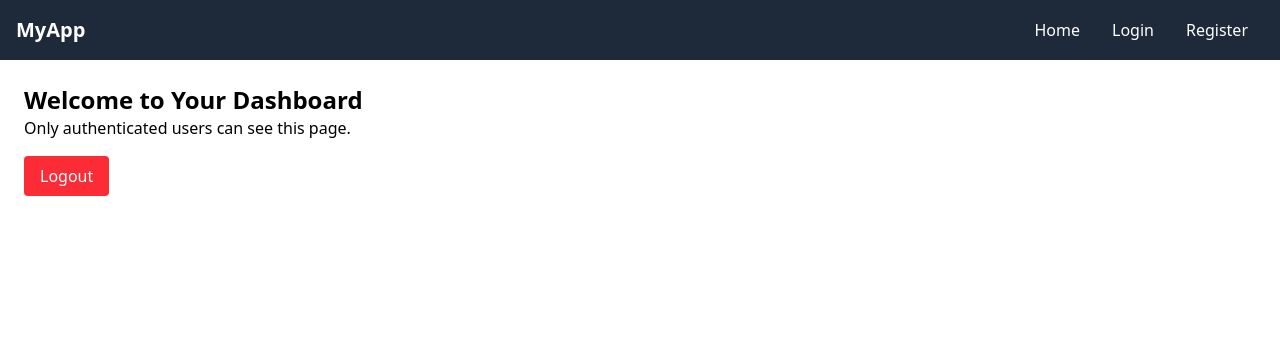
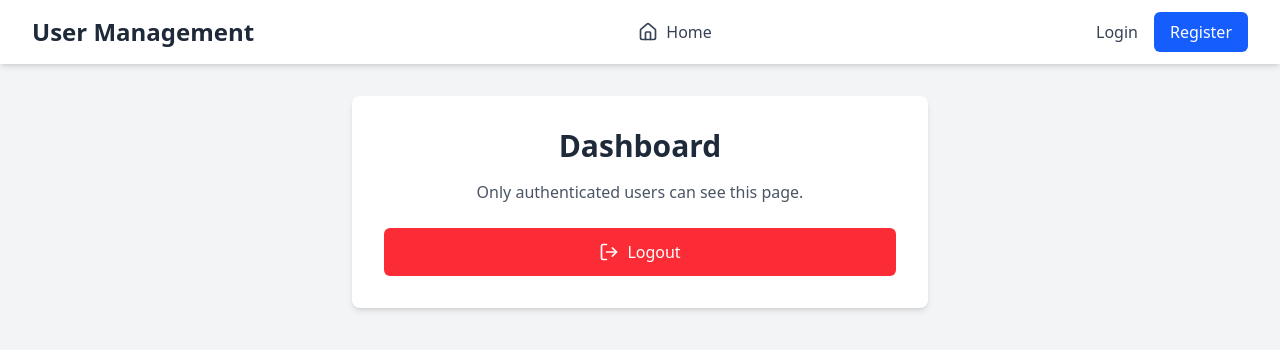
Before and after one commit to Sam-Waithaka/siq_frontend, a React (Vite) app: page /dashboard in a window 1280 px wide. Shown: the top 350 px of the page. Built offline with nearby package versions, Linux system fonts and the light colour scheme.

Commit message:
Redirect to dashboard after login

```diff
--- a/index.html
+++ b/index.html
@@ -5,7 +5,7 @@
     <link rel="icon" type="image/svg+xml" href="/vite.svg" />
     <link href="/src/styles.css" rel="stylesheet">
     <meta name="viewport" content="width=device-width, initial-scale=1.0" />
-    <title>Vite + React</title>
+    <title>User Management</title>
   </head>
   <body>
     <div id="root"></div>
--- a/package.json
+++ b/package.json
@@ -12,6 +12,7 @@
   "dependencies": {
     "@tailwindcss/vite": "^4.0.16",
     "axios": "^1.8.4",
+    "lucide-react": "^0.484.0",
     "react": "^19.0.0",
     "react-dom": "^19.0.0",
     "react-hook-form": "^7.54.2",
--- a/src/components/Navbar.jsx
+++ b/src/components/Navbar.jsx
@@ -1,26 +1,69 @@
 import { Link } from "react-router-dom";
+import { useState } from "react";
+import { Home, User, LogOut, Menu } from "lucide-react";
 import LogoutButton from "./LogoutButton";
 
 const Navbar = () => {
-  const isAuthenticated = !!localStorage.getItem("access_token"); // ✅ Check auth status
+  const isAuthenticated = !!localStorage.getItem("access_token");
+  const [menuOpen, setMenuOpen] = useState(false);
 
   return (
-    <nav className="bg-gray-800 text-white p-4 flex justify-between items-center">
-      <h1 className="text-xl font-bold">MyApp</h1>
-      <div>
-        <Link to="/" className="px-4 hover:text-gray-300">Home</Link>
-        {isAuthenticated ? (
-          <>
-            <Link to="/profile" className="px-4 hover:text-gray-300">Profile</Link>
-            <LogoutButton /> {/* ✅ Show Logout if logged in */}
-          </>
-        ) : (
-          <>
-            <Link to="/login" className="px-4 hover:text-gray-300">Login</Link>
-            <Link to="/register" className="px-4 hover:text-gray-300">Register</Link>
-          </>
-        )}
+    <nav className="bg-white shadow-md sticky top-0 z-50">
+      <div className="max-w-7xl mx-auto px-4 sm:px-6 lg:px-8">
+        <div className="flex justify-between h-16 items-center">
+          {/* Logo */}
+          <Link to="/" className="text-2xl font-bold text-gray-800">
+           User Management
+          </Link>
+
+          {/* Desktop Menu */}
+          <div className="hidden md:flex space-x-6">
+            <Link to="/" className="text-gray-700 hover:text-blue-600 flex items-center">
+              <Home className="mr-2" size={20} /> Home
+            </Link>
+            {isAuthenticated && (
+              <Link to="/profile" className="text-gray-700 hover:text-blue-600 flex items-center">
+                <User className="mr-2" size={20} /> Profile
+              </Link>
+            )}
+          </div>
+
+          {/* Auth Controls */}
+          <div className="hidden md:flex items-center space-x-4">
+            {isAuthenticated ? (
+              <LogoutButton />
+            ) : (
+              <>
+                <Link to="/login" className="text-gray-700 hover:text-blue-600">Login</Link>
+                <Link to="/register" className="text-white bg-blue-600 px-4 py-2 rounded-md hover:bg-blue-700">
+                  Register
+                </Link>
+              </>
+            )}
+          </div>
+
+          {/* Mobile Menu Button */}
+          <button onClick={() => setMenuOpen(!menuOpen)} className="md:hidden text-gray-700">
+            <Menu size={24} />
+          </button>
+        </div>
       </div>
+
+      {/* Mobile Menu */}
+      {menuOpen && (
+        <div className="md:hidden bg-white shadow-md p-4">
+          <Link to="/" className="block text-gray-700 py-2">Home</Link>
+          {isAuthenticated && <Link to="/profile" className="block text-gray-700 py-2">Profile</Link>}
+          {isAuthenticated ? (
+            <LogoutButton />
+          ) : (
+            <>
+              <Link to="/login" className="block text-gray-700 py-2">Login</Link>
+              <Link to="/register" className="block text-gray-700 py-2">Register</Link>
+            </>
+          )}
+        </div>
+      )}
     </nav>
   );
 };
--- a/src/pages/Dashboard.jsx
+++ b/src/pages/Dashboard.jsx
@@ -1,22 +1,36 @@
 import React from 'react';
+import { LogOut, Home, User } from 'lucide-react';
 
+const Dashboard = () => {
   const handleLogout = () => {
     localStorage.removeItem("access_token");
     localStorage.removeItem("refresh_token");
     window.location.href = "/login"; // Redirect to login page
   };
 
-const Dashboard = () => {
   return (
-    <div className="p-6">
-      <h1 className="text-2xl font-bold">Welcome to Your Dashboard</h1>
-      <p>Only authenticated users can see this page.</p>
+    <div className="min-h-screen bg-gray-100">
+
+
+      {/* Main Content */}
+      <div className="container mx-auto px-4 py-8">
+        <div className="max-w-xl mx-auto bg-white shadow-md rounded-lg p-8 space-y-6">
+          <div className="text-center">
+            <h1 className="text-3xl font-bold text-gray-800 mb-4">Dashboard</h1>
+            <p className="text-gray-600">Only authenticated users can see this page.</p>
+          </div>
+
+          <div className="text-center">
             <button
               onClick={handleLogout}
-        className="mt-4 px-4 py-2 bg-red-500 text-white rounded hover:bg-red-600"
+              className="w-full bg-red-500 text-white py-3 rounded-md hover:bg-red-600 transition duration-300 ease-in-out flex items-center justify-center"
             >
+              <LogOut className="mr-2" size={20} />
               Logout
             </button>
+          </div>
+        </div>
+      </div>
     </div>
   );
 };
--- a/src/pages/Login.jsx
+++ b/src/pages/Login.jsx
@@ -19,7 +19,7 @@ const Login = () => {
       localStorage.setItem("refresh_token", response.data.refresh);
 
       console.log("Login Successful:", response.data);
-      navigate("/profile"); // Redirect to Profile page
+      navigate("/dashboard"); // Redirect to Profile page
     } catch (err) {
       setError("Invalid email or password");
       console.error("Login Failed:", err.response?.data);
```
Also changed, not shown: 1 other file (tests, documents, lock files or other folders). Lines whose indentation alone changed are shown as unchanged.
